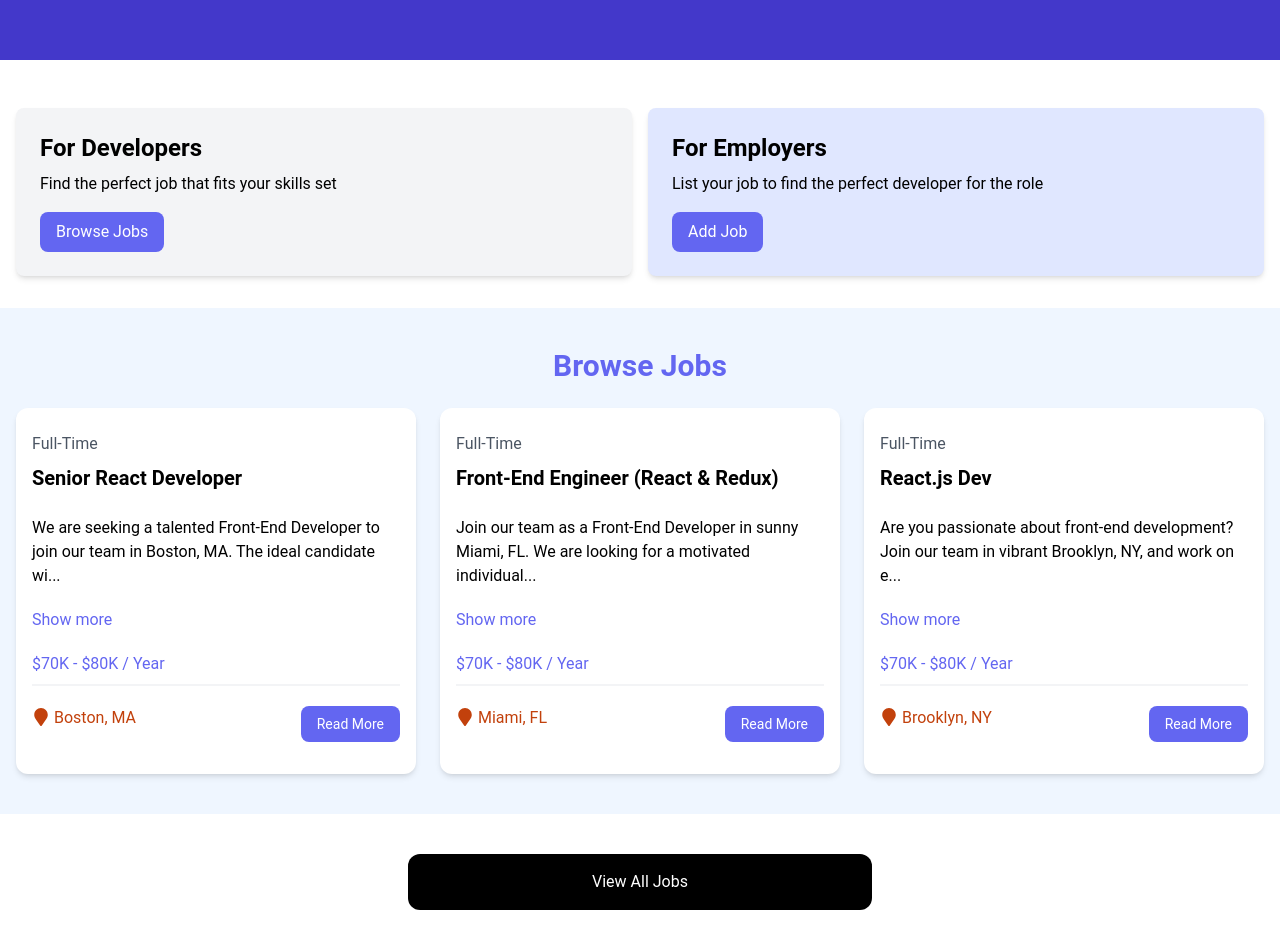
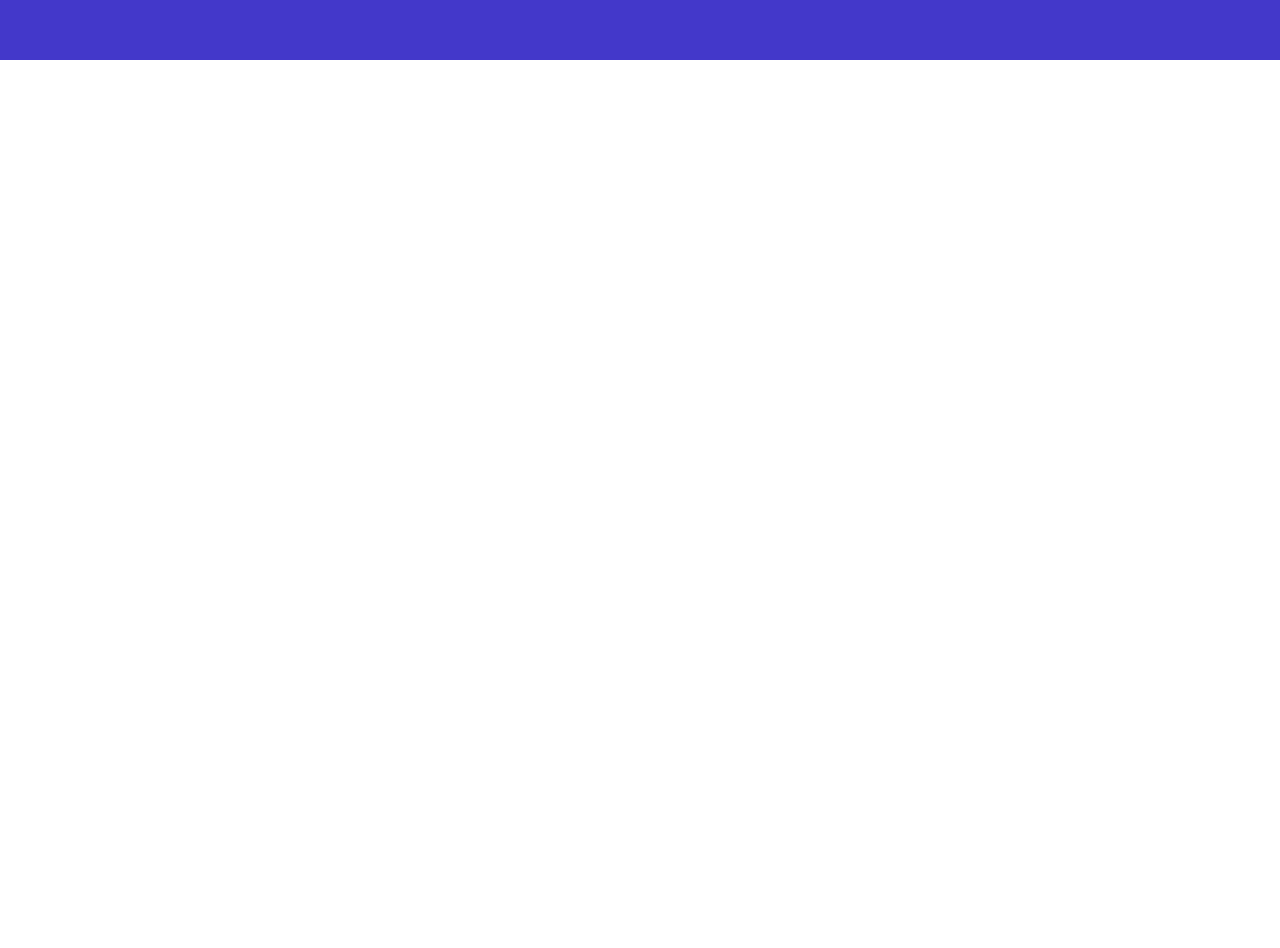
Before and after one commit to javierlona/learning-react-crash-course, a React (Vite) app: page / in a window 1280 px wide. Shown: the part 220-1168 px from the top of the page. After the commit the page ends 800 px from the top, so only its background shows below. Built offline with nearby package versions, Linux system fonts and the light colour scheme.

Commit message:
Create HomePage

```diff
--- a/package.json
+++ b/package.json
@@ -12,7 +12,8 @@
   "dependencies": {
     "react": "^18.3.1",
     "react-dom": "^18.3.1",
-    "react-icons": "^5.4.0"
+    "react-icons": "^5.4.0",
+    "react-router-dom": "^7.1.3"
   },
   "devDependencies": {
     "@eslint/js": "^9.17.0",
--- a/src/App.tsx
+++ b/src/App.tsx
@@ -1,23 +1,18 @@
 import React from "react";
-import Navbar from "./components/Navbar";
-import Hero from "./components/Hero";
-import HomeCards from "./components/HomeCards";
-import JobListings from "./components/JobListings";
-import ViewAllJobs from "./components/ViewAllJobs";
+import {
+  Route,
+  createBrowserRouter,
+  createRoutesFromElements,
+  RouterProvider,
+} from "react-router-dom";
+import HomePage from "./pages/HomePage";
+
+const router = createBrowserRouter(
+  createRoutesFromElements(<Route index element={<HomePage />} />)
+);
 
 const App = () => {
-  return (
-    <>
-      <Navbar />
-      <Hero
-        title="Become a React Dev"
-        subtitle="Find the React job that fits your skills set"
-      />
-      <HomeCards />
-      <JobListings />
-      <ViewAllJobs />
-    </>
-  );
+  return <RouterProvider router={router} />;
 };
 
 export default App;
--- /dev/null
+++ b/src/pages/HomePage.tsx
@@ -0,0 +1,15 @@
+import React from "react";
+import Hero from "../components/Hero";
+
+const HomePage = () => {
+  return (
+    <>
+      <Hero
+        title="Become a React Dev"
+        subtitle="Find the React job that fits your skills set"
+      />
+    </>
+  );
+};
+
+export default HomePage;
```
Also changed, not shown: 1 other file (tests, documents, lock files or other folders).
